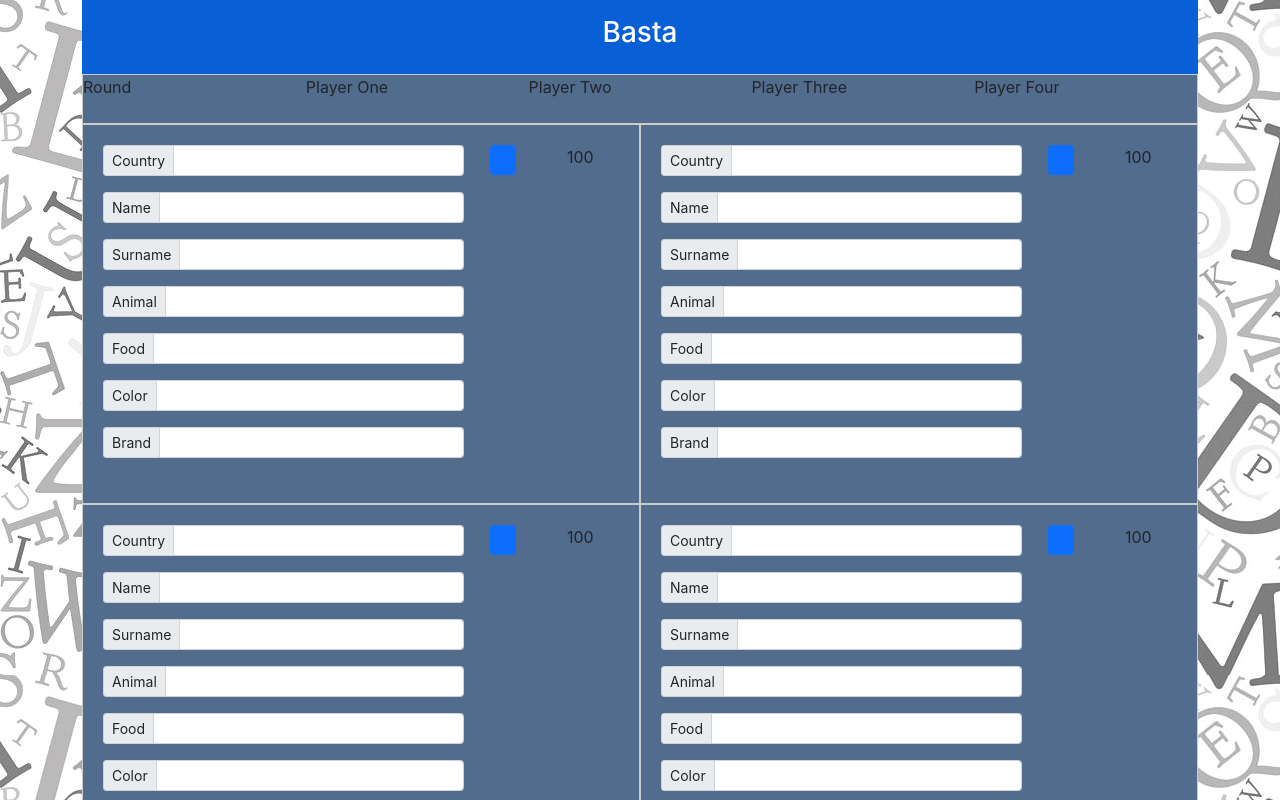
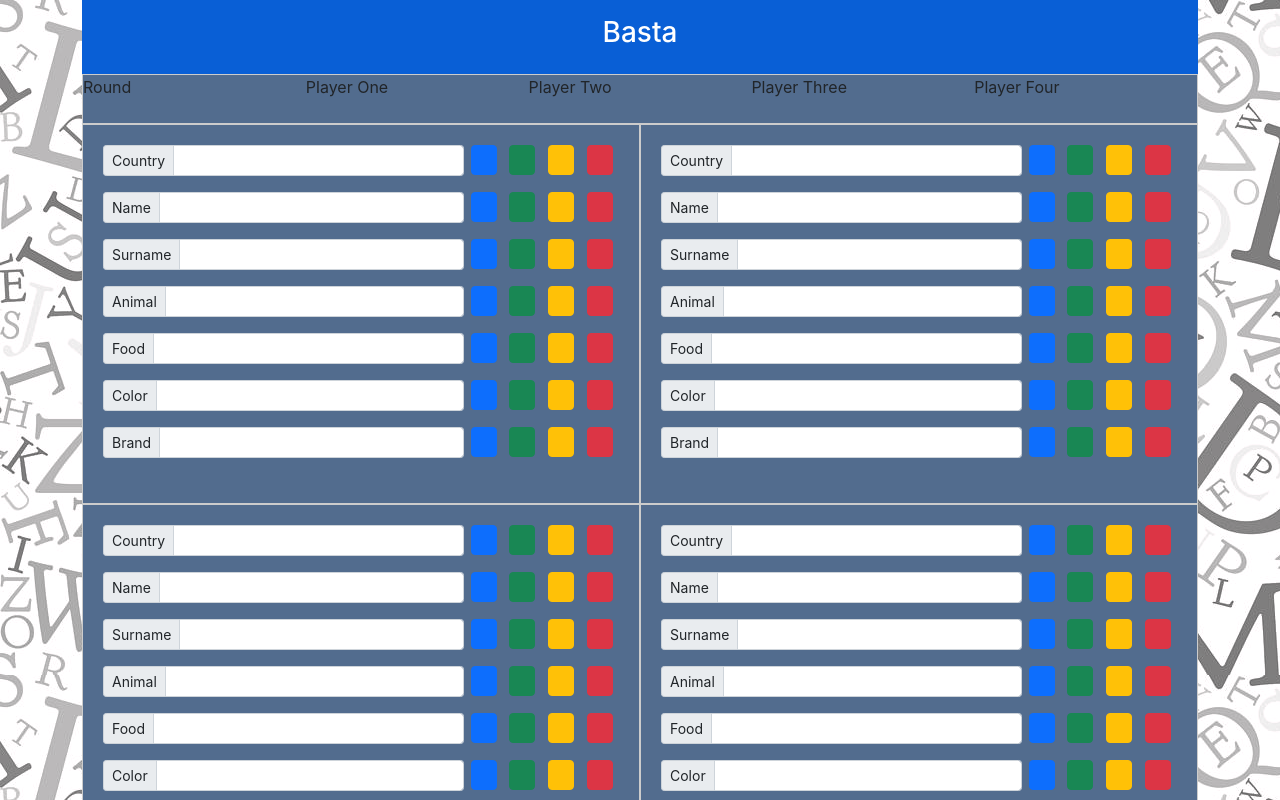
Before and after one commit to leonsuaren/basta, a React (Create React App) app: page /basta-game in a window 1280 px wide. Shown: the top 800 px of the page. Built offline with nearby package versions, Linux system fonts and the light colour scheme.

Commit message:
added display score dots to the board

```diff
--- a/src/App.css
+++ b/src/App.css
@@ -85,7 +85,7 @@ body {
 
 .bastaWordAndPoints {
   display: grid;
-  grid-template-columns: 70% 15% 15%;
+  grid-template-columns: 70% 30%;
   justify-items: center;
 
 }
@@ -131,3 +131,11 @@ body {
   padding: 10px;
   background-color: #526c8e;
 }
+
+.displayScoreWrapper {
+  display: grid;
+  grid-template-columns: 1fr 1fr 1fr 1fr;
+  justify-content: space-around;
+  width: 100%;
+  justify-items: center;
+}
--- a/src/components/basta-board/BastaBoard.jsx
+++ b/src/components/basta-board/BastaBoard.jsx
@@ -1,5 +1,7 @@
 import React, { useEffect } from 'react';
 import { basicAnimationComponent } from '../../helpers/anime';
+
+import { DisplayScore } from '../../components/display-score';
 
 export const BastaBoard = () => {
 
@@ -15,44 +17,49 @@ export const BastaBoard = () => {
             <span className="input-group-text" id="inputGroup-sizing-sm">Country</span>
             <input className="form-control" />
           </div>
-          <button className='flag btn btn-primary'/>
-          <div>100</div>
+          <DisplayScore />
         </div>
         <div className='bastaWordAndPoints'>
           <div className='input-group input-group-sm mb-3'>
             <span className="input-group-text" id="inputGroup-sizing-sm">Name</span>
             <input className="form-control" />
           </div>
+          <DisplayScore />
         </div>
         <div className='bastaWordAndPoints'>
           <div className='input-group input-group-sm mb-3'>
             <span className="input-group-text" id="inputGroup-sizing-sm">Surname</span>
             <input className="form-control" />
           </div>
+          <DisplayScore />
         </div>
         <div className='bastaWordAndPoints'>
           <div className='input-group input-group-sm mb-3'>
             <span className="input-group-text" id="inputGroup-sizing-sm">Animal</span>
             <input className="form-control" />
           </div>
+          <DisplayScore />
         </div>
         <div className='bastaWordAndPoints'>
           <div className='input-group input-group-sm mb-3'>
             <span className="input-group-text" id="inputGroup-sizing-sm">Food</span>
             <input className="form-control" />
           </div>
+          <DisplayScore />
         </div>
         <div className='bastaWordAndPoints'>
           <div className='input-group input-group-sm mb-3'>
             <span className="input-group-text" id="inputGroup-sizing-sm">Color</span>
             <input className="form-control" />
           </div>
+          <DisplayScore />
         </div>
         <div className='bastaWordAndPoints'>
           <div className='input-group input-group-sm mb-3'>
             <span className="input-group-text" id="inputGroup-sizing-sm">Brand</span>
             <input className="form-control" />
           </div>
+          <DisplayScore />
         </div>
       </form>
     </div>
--- /dev/null
+++ b/src/components/display-score/DisplayScore.jsx
@@ -0,0 +1,12 @@
+import React from 'react';
+
+export const DisplayScore = () => {
+  return (
+    <div className='displayScoreWrapper'>
+      <button className='flag btn btn-primary' />
+      <button className='flag btn btn-success' />
+      <button className='flag btn btn-warning' />
+      <button className='flag btn btn-danger' />
+    </div>
+  )
+}
--- /dev/null
+++ b/src/components/display-score/index.jsx
@@ -0,0 +1 @@
+export { DisplayScore } from './DisplayScore';
```
Also changed, not shown: 1 other file (tests, documents, lock files or other folders).
